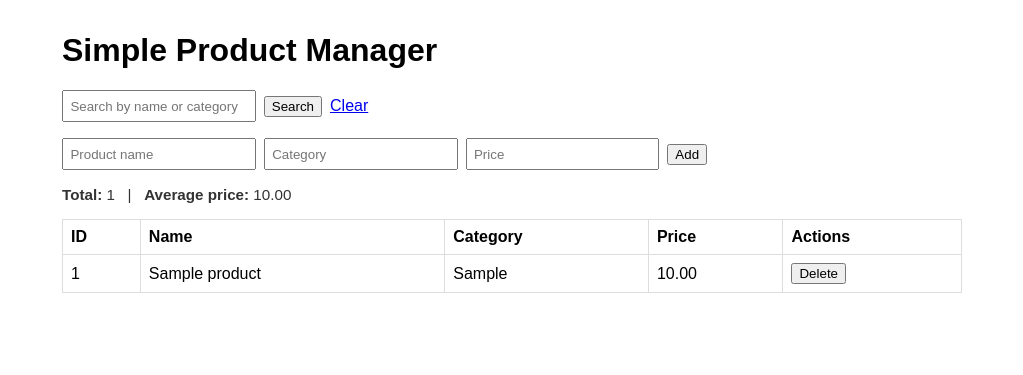
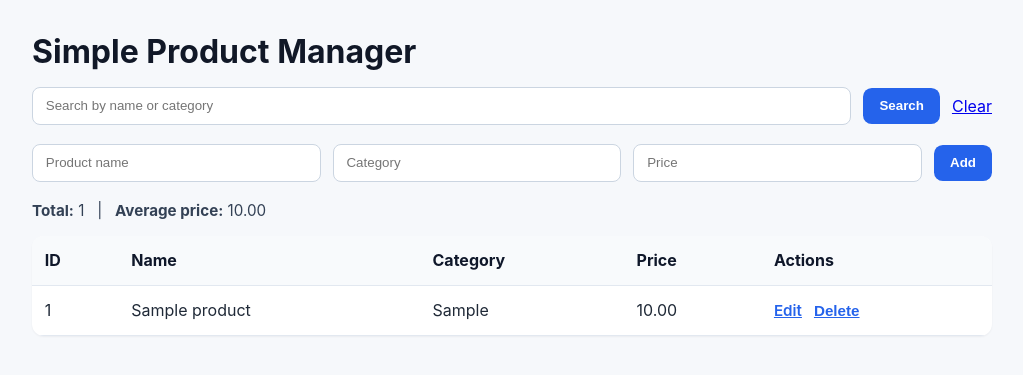
Before and after one commit to b-hommik/python_Simple_Product_Manager, a Flask app: page / in a window 1280 px wide. Shown: the top 375 px of the page, without its empty margins (128-1151 px from the left). Run offline with Flask 3, Linux system fonts and the light colour scheme; tables that the repository leaves empty hold one stand-in row (values such as "Sample post").

Commit message:
Style delete action link like edit

```diff
--- a/templates/index.html
+++ b/templates/index.html
@@ -5,16 +5,37 @@
     <meta name="viewport" content="width=device-width, initial-scale=1">
     <title>Simple Product Manager</title>
     <style>
-      body { font-family: Arial, sans-serif; max-width: 900px; margin: 2rem auto; padding: 0 1rem; }
-      form { margin-bottom: 1rem; }
-      .row { display:flex; gap:0.5rem; align-items:center; }
-      input[type=text], input[type=number] { padding:0.4rem; }
-      table { width:100%; border-collapse: collapse; margin-top:1rem; }
-      th, td { border:1px solid #ddd; padding:0.5rem; text-align:left; }
-      .msg { padding:0.5rem; margin-bottom:0.5rem; }
-      .msg.error { background:#ffe6e6; color:#900; }
-      .msg.success { background:#e6ffe6; color:#060; }
-      .meta { margin-top:1rem; font-size:0.95rem; color:#333; }
+      body { font-family: Inter, system-ui, -apple-system, BlinkMacSystemFont, sans-serif; max-width: 960px; margin: 2rem auto; padding: 0 1rem; background:#f6f8fb; color:#1f2937; }
+      h1 { margin-bottom: 1rem; color:#111827; }
+      form { margin-bottom: 1.2rem; }
+      .row { display:flex; flex-wrap: wrap; gap:0.75rem; align-items:center; }
+      input[type=text], input[type=number] { flex:1; min-width:150px; padding:0.65rem 0.8rem; border:1px solid #cbd5e1; border-radius:0.5rem; background:#fff; }
+      button:not(.action-button), a.button-link { padding:0.65rem 1rem; border:none; border-radius:0.55rem; background:#2563eb; color:#fff; text-decoration:none; cursor:pointer; font-weight:600; }
+      a.button-link { display:inline-flex; align-items:center; justify-content:center; }
+      button:not(.action-button):hover, a.button-link:hover { background:#1d4ed8; }
+      table { width:100%; border-collapse: collapse; margin-top:1rem; background:#fff; border-radius:0.75rem; overflow:hidden; box-shadow:0 1px 2px rgba(15,23,42,0.05); }
+      th, td { border-bottom:1px solid #e2e8f0; padding:0.9rem 0.8rem; text-align:left; }
+      th { background:#f8fafc; color:#0f172a; font-weight:700; }
+      tbody tr:hover { background:#f8fafc; }
+      .msg { padding:0.75rem 1rem; margin-bottom:0.75rem; border-radius:0.5rem; }
+      .msg.error { background:#fee2e2; color:#991b1b; }
+      .msg.success { background:#dcfce7; color:#166534; }
+      .meta { margin-top:1rem; font-size:0.95rem; color:#334155; }
+      .actions { display:flex; gap:0.75rem; flex-wrap:wrap; align-items:center; }
+      .actions form { margin:0; }
+      .action-link, .action-button {
+        background:none;
+        border:none;
+        padding:0;
+        color:#2563eb;
+        font-weight:600;
+        cursor:pointer;
+        text-decoration:underline;
+        font-size:0.95rem;
+      }
+      .action-link:hover, .action-button:hover { color:#1d4ed8; background:none; }
+      .edit-link { color:#2563eb; font-weight:600; }
+      .edit-link:hover { color:#1d4ed8; }
     </style>
   </head>
   <body>
@@ -36,6 +57,18 @@
       </div>
     </form>
 
+    {% if edit_product %}
+      <h2>Edit product</h2>
+      <form action="{{ url_for('update', product_id=edit_product.id) }}" method="post">
+        <div class="row">
+          <input type="text" name="name" placeholder="Product name" value="{{ edit_product.name }}">
+          <input type="text" name="category" placeholder="Category" value="{{ edit_product.category }}">
+          <input type="text" name="price" placeholder="Price" value="{{ '%.2f'|format(edit_product.price) }}">
+          <button type="submit">Update</button>
+          <a href="/">Cancel</a>
+        </div>
+      </form>
+    {% else %}
       <form action="{{ url_for('add') }}" method="post">
         <div class="row">
           <input type="text" name="name" placeholder="Product name">
@@ -44,6 +77,7 @@
           <button type="submit">Add</button>
         </div>
       </form>
+    {% endif %}
 
     <div class="meta">
       <strong>Total:</strong> {{ total }}
@@ -62,9 +96,12 @@
             <td>{{ p.category }}</td>
             <td>{{ '%.2f'|format(p.price) }}</td>
             <td>
-              <form action="{{ url_for('delete', product_id=p.id) }}" method="post" style="display:inline">
-                <button type="submit" onclick="return confirm('Delete this product?')">Delete</button>
+              <div class="actions">
+                <a class="action-link" href="{{ url_for('edit', product_id=p.id) }}">Edit</a>
+                <form action="{{ url_for('delete', product_id=p.id) }}" method="post">
+                  <button class="action-button" type="submit" onclick="return confirm('Delete this product?')">Delete</button>
                 </form>
+              </div>
             </td>
           </tr>
         {% else %}
```
Lines whose indentation alone changed are shown as unchanged.
